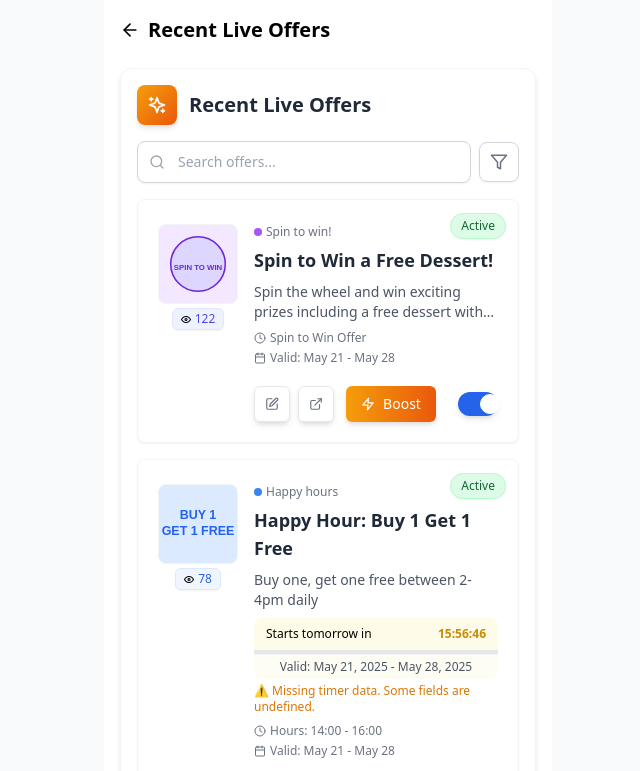
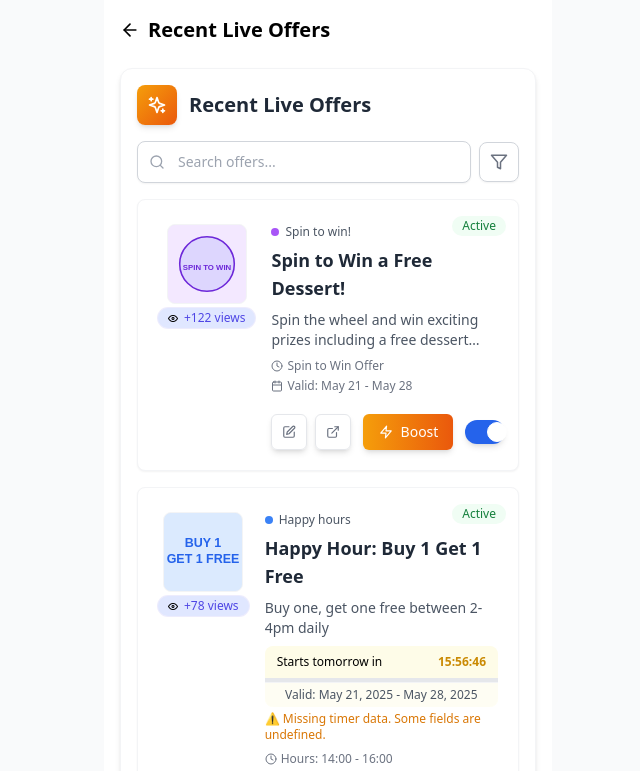
Before and after one commit to DevxD98/Owner-s-page, a React (Vite) app: page /offer-management in a window 1280 px wide. Shown: the top 771 px of the page, without its empty margins (312-952 px from the left). Built offline with nearby package versions, Linux system fonts and the light colour scheme.

Commit message:
Update offer card layout and adjust click handling in OfferItem

```diff
--- a/src/components/offers/OfferItem.jsx
+++ b/src/components/offers/OfferItem.jsx
@@ -22,7 +22,8 @@ const OfferItem = ({
   startTime,
   endTime,
   validityDate,
-  startDate
+  startDate,
+  showDetailedInfo = true // Add new prop with default true to maintain backward compatibility
 }) => {
   // Add a state to handle animation for views counter
   const [showViewsAnimation, setShowViewsAnimation] = React.useState(true);
@@ -94,10 +95,10 @@ const OfferItem = ({
       {!isDraft && (
         <div className="absolute top-2 right-2 md:top-3 md:right-3 z-10">
           <span
-            className={`inline-flex items-center px-2 py-0.5 md:px-2.5 md:py-1 rounded-full text-xs font-medium shadow-sm ${
+            className={`inline-flex items-center px-2.5 py-0.5 rounded-full text-xs font-medium ${
               isActive
-                ? isSponsored ? 'bg-purple-100 text-purple-800' : 'bg-green-100 text-green-800 border border-green-200'
-                : 'bg-gray-100 text-gray-800 border border-gray-200'
+                ? isSponsored ? 'bg-purple-100 text-purple-800' : 'bg-green-50 text-green-700'
+                : 'bg-gray-100 text-gray-700'
             }`}
           >
             {isActive ? 'Active' : 'Inactive'}
@@ -106,7 +107,7 @@ const OfferItem = ({
       )}
       {isDraft && (
         <div className="absolute top-2 right-2 md:top-3 md:right-3 z-10">
-          <span className="inline-flex items-center px-2 py-0.5 md:px-2.5 md:py-1 rounded-full text-xs font-medium bg-amber-50 text-amber-800 border border-amber-200 shadow-sm">
+          <span className="inline-flex items-center px-2.5 py-0.5 rounded-full text-xs font-medium bg-amber-50 text-amber-700">
             Draft
           </span>
         </div>
@@ -162,24 +163,23 @@ const OfferItem = ({
             )}
           </div>
 
-          {/* Views counter positioned below image */}
-          <div className={`mt-1 px-2 py-0.5 rounded-md text-2xs md:text-xs font-medium flex items-center w-max ${
+          {/* Views counter positioned below image - styled similar to boost page */}
+          <div className={`mt-1 px-2.5 py-0.5 rounded-full text-2xs md:text-xs font-medium flex items-center w-max ${
             views > 0
-              ? views > 100
-                ? 'bg-indigo-50 text-indigo-600 border border-indigo-100'
-                : 'bg-blue-50 text-blue-600 border border-blue-100'
-              : 'bg-gray-50 text-gray-600 border border-gray-100'
-          } shadow-sm ${showViewsAnimation ? 'animate-pulse' : ''}`}>
-            <ViewsIcon size={10} className={`mr-1 flex-shrink-0 ${views > 100 ? 'text-indigo-500' : 'text-blue-500'}`} />
-            <span>{views.toLocaleString()}</span>
+              ? 'bg-indigo-100 text-indigo-600 shadow-sm'
+              : 'bg-gray-50 text-gray-500'
+          } ${showViewsAnimation ? 'animate-pulse' : ''}`}
+          style={views > 0 ? { boxShadow: '0 0 0 1px rgba(79, 70, 229, 0.1)' } : {}}>
+            <ViewsIcon size={10} className="mr-1.5 flex-shrink-0 text-indigo-500" />
+            <span>{views > 0 ? `+${views.toLocaleString()} views` : '0 views'}</span>
           </div>
         </div>
 
         <div className="flex-1 min-w-0">
           <div className="flex flex-wrap items-center gap-1 mb-1.5">
             {offerType && (
-              <div className="text-xs text-gray-500 font-medium flex items-center">
-                <span className={`inline-block w-2 h-2 mr-1 rounded-full ${
+              <div className="text-xs text-gray-600 font-medium flex items-center">
+                <span className={`inline-flex items-center justify-center w-2 h-2 mr-1.5 rounded-full ${
                   offerType === 'happyhours'
                     ? 'bg-blue-500'
                     : offerType === 'spintowin'
@@ -206,8 +206,8 @@ const OfferItem = ({
             <p className="text-gray-600 text-sm mt-2 line-clamp-2">{description}</p>
           )}
 
-          {/* Display Happy Hours Timer for happy hours offers */}
-          {offerType === 'happyhours' && (
+          {/* Display Happy Hours Timer for happy hours offers - only when showDetailedInfo is true */}
+          {offerType === 'happyhours' && showDetailedInfo && (
             <div className="mt-2 mb-1">
               <HappyHoursTimer
                 startTime={startTime}
@@ -226,10 +226,19 @@ const OfferItem = ({
           <div className="flex flex-col mt-2">
             {type === 'happyhours' ? (
               <>
-                <div className="flex items-center text-xs text-gray-500">
-                  <Clock size={12} className="mr-1 flex-shrink-0" />
-                  <span className="truncate">Hours: {startTime || "Undefined"} - {endTime || "Undefined"}</span>
-                </div>
+                {showDetailedInfo ? (
+                  // Show detailed happy hours info only when showDetailedInfo is true
+                  <div className="flex items-center text-xs text-gray-500">
+                    <Clock size={12} className="mr-1 flex-shrink-0" />
+                    <span className="truncate">Hours: {startTime || "Undefined"} - {endTime || "Undefined"}</span>
+                  </div>
+                ) : (
+                  // Show simplified info - just indicate it's a happy hours offer when on home page
+                  <div className="flex items-center text-xs text-gray-500">
+                    <Clock size={12} className="mr-1 flex-shrink-0" />
+                    <span className="truncate">Happy Hours Offer</span>
+                  </div>
+                )}
                 <div className="flex items-center text-xs text-gray-500 mt-1">
                   <Calendar size={12} className="mr-1 flex-shrink-0" />
                   {(startDate && (validityDate || validTill)) ? (
```
